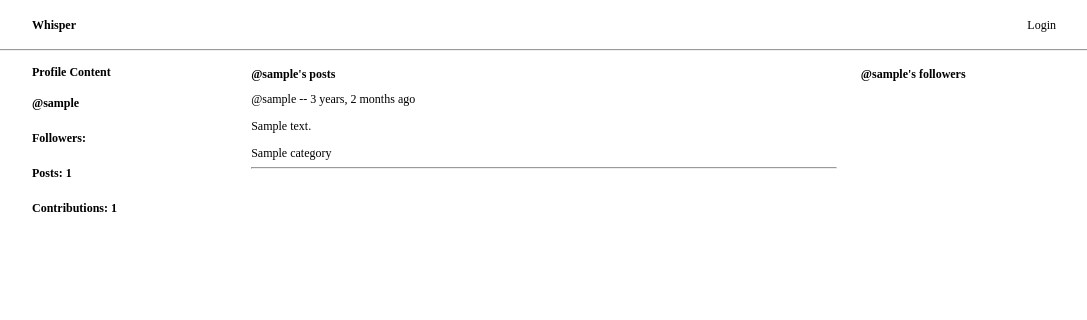
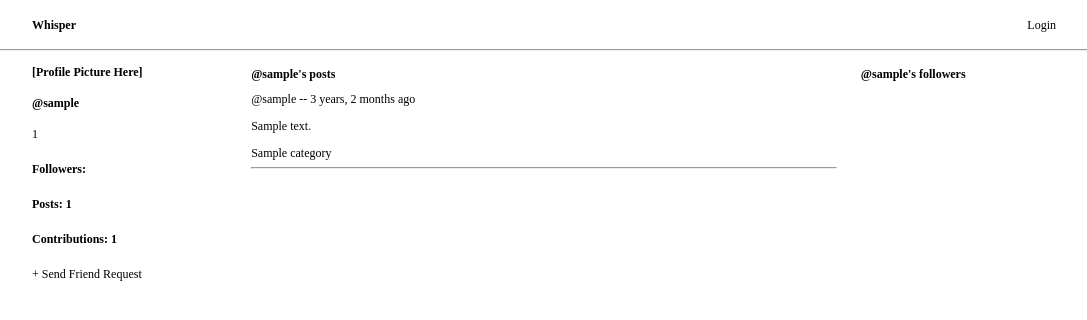
Before and after one commit to msrjr91/whisper, a Django app: page /profile/1/ in a window 1280 px wide. Shown: the top 320 px of the page, without its empty margins (96-1183 px from the left). Run offline with Django 4.2, Linux system fonts and the light colour scheme; tables that the repository leaves empty hold one stand-in row (values such as "Sample post").

Commit message:
send request feature in process

```diff
--- a/whisper/templates/profile.html
+++ b/whisper/templates/profile.html
@@ -25,11 +25,15 @@
 <div class="profile-container">
 
   <div class="profile-summary">
-    <h1>Profile Content</h1>
+    <h1>[Profile Picture Here]</h1>
     <h4>@{{user.username}}</h4>
+    <p>{{user.id}}</p>
     <h5>Followers: </h5>
     <h5>Posts: {{post_count}}</h5>
     <h5>Contributions: {{comment_count}}</h5>
+    {% if user.id != request.user.id %}
+    <a href="">+ Send Friend Request</a>
+    {% endif %}
   </div>
 
   <div class="all-posts">
@@ -37,7 +41,7 @@
     {% for post in posts %}
     <div class="profile-posts">
       <small>@{{post.user.username}} -- {{post.created|timesince}} ago</small>
-      <p>{{post.content}}</p>
+      <a href="{% url 'view-post' post.id %}"><p>{{post.content}}</p></a>
       <small>{{post.category}}</small>
       <hr>
     </div>
--- a/whisper/whisper_api/views.py
+++ b/whisper/whisper_api/views.py
@@ -156,6 +156,7 @@
 
 def profile(request, pk):
   user = User.objects.get(id=pk)
+  # profile('USER IS: ', user.id)
   posts = user.post_set.all()
   post_count = len(user.post_set.all())
   comment_count = len(user.comment_set.all())
@@ -164,3 +165,8 @@
              'post_count': post_count,
              'comment_count': comment_count}
   return render(request, 'profile.html', context)
+
+@login_required
+def updateUser(request):
+
+  return render(request, 'updateUser.html')
```
